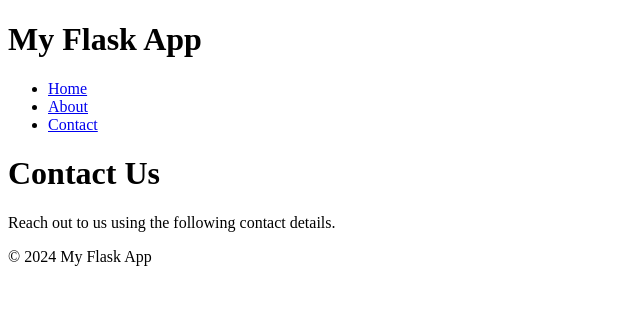
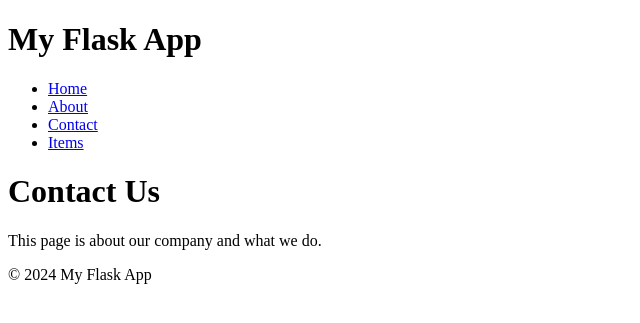
Before and after one commit to omega-jean/holbertonschool-higher_level_programming, a Flask app: page /contact in a window 1280 px wide. Shown: the top 323 px of the page, without its empty margins (0-640 px from the left). Run offline with Flask 3, Linux system fonts and the light colour scheme.

Commit message:
fix templates

```diff
--- a/python-server_side_rendering/task_01_jinja.py
+++ b/python-server_side_rendering/task_01_jinja.py
@@ -6,5 +6,13 @@ app = Flask(__name__)
 def home():
     return render_template('index.html')
 
+@app.route('/about')
+def about():
+    return render_template('about.html')
+
+@app.route('/contact')
+def contact():
+    return render_template('contact.html')
+
 if __name__ == '__main__':
     app.run(debug=True, port=5000)
--- a/python-server_side_rendering/templates/about.html
+++ b/python-server_side_rendering/templates/about.html
@@ -1,10 +1,7 @@
 <!doctype html>
 <html lang="en">
-<head>
-    <title>About Us - My Flask App</title>
-</head>
+    {% include 'header.html' %}
 <body>
-    {% include 'header.html' %}
 
     <h1>About Us</h1>
     <p>This page is about our company and what we do.</p>
--- a/python-server_side_rendering/templates/contact.html
+++ b/python-server_side_rendering/templates/contact.html
@@ -1,13 +1,10 @@
 <!doctype html>
 <html lang="en">
-<head>
-    <title>Contact Us - My Flask App</title>
-</head>
+    {% include 'header.html' %}
 <body>
-    {% include 'header.html' %}
 
     <h1>Contact Us</h1>
-    <p>Reach out to us using the following contact details.</p>
+    <p>This page is about our company and what we do.</p>
 
     {% include 'footer.html' %}
 </body>
--- a/python-server_side_rendering/templates/header.html
+++ b/python-server_side_rendering/templates/header.html
@@ -5,6 +5,7 @@
             <li><a href="/">Home</a></li>
             <li><a href="/about">About</a></li>
             <li><a href="/contact">Contact</a></li>
+            <li><a href="/items">Items</a></li>
         </ul>
     </nav>
 </header>
--- a/python-server_side_rendering/templates/index.html
+++ b/python-server_side_rendering/templates/index.html
@@ -3,6 +3,7 @@
    <head>
        <title>My Flask App</title>
    </head>
+        {% include 'header.html' %}
    <body>
        <h1>Welcome to My Flask App</h1>
        <p>This is a simple Flask application.</p>
@@ -12,4 +13,5 @@
            <li>Templates</li>
        </ul>
    </body>
+        {% include 'footer.html' %}
    </html>
```
